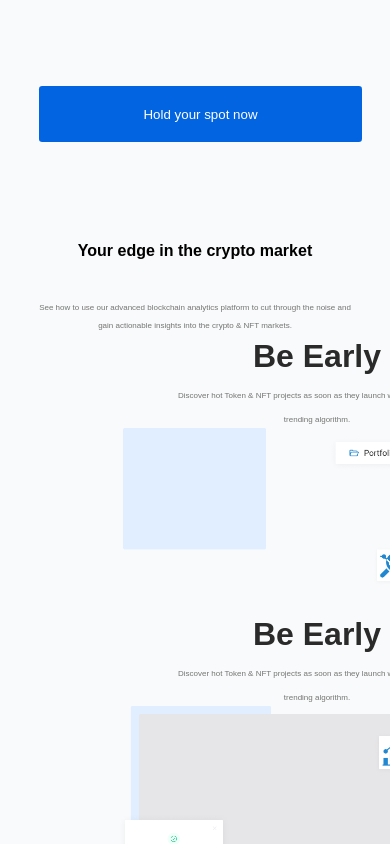
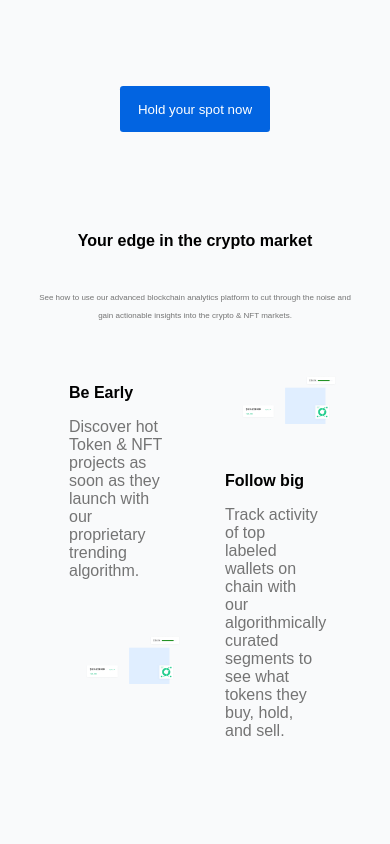
Before and after one commit to Muzammil-crypto/BlockSight, a Next.js app: page / in a window 390 px wide. Shown: the part 1156-2000 px from the top of the page. Built offline with nearby package versions, Linux system fonts and the light colour scheme.

Commit message:
theme responsiveness

```diff
--- a/pages/sections/SectionFive.js
+++ b/pages/sections/SectionFive.js
@@ -31,8 +31,31 @@ export const SectionFive = () => {
         grabCursor={true}
         modules={[Navigation]}
         spaceBetween={33}
-        slidesPerView={3.5}
         ref={swiperRef}
+        breakpoints={{
+          // when window width is >= 640px
+          1410: {
+            width: 1220,
+            slidesPerView: 3.5,
+          },
+          1160: {
+            width: 1100,
+            slidesPerView: 3,
+          },
+          900: {
+            width: 900,
+            slidesPerView: 3,
+          },
+          // when window width is >= 768px
+          800: {
+            width: 820,
+            slidesPerView: 2,
+          },
+          700: {
+            width: 768,
+            slidesPerView: 2,
+          },
+        }}
       >
         {Testmonials.map((item, val) => (
           <SwiperSlide key={val}>
--- a/pages/sections/styles/styles.module.scss
+++ b/pages/sections/styles/styles.module.scss
@@ -71,10 +71,60 @@ margin-bottom: 100px;
             color: #2a2a2aba;
 }
 
-@media (max-width: 500px){
+@media (max-width: 800px){
     .center {
         margin-top: 50px;
         width: 80%;
         text-align: center;
         }
+        .discount{
+            // margin-left: 295px;
+            align-content: center;
+            align-items: center;
+            display: block;
+            box-shadow: 0 0px 8px 3px #1f2a392b;
+            z-index: -1;
+            margin-top: 55px;
+            margin-bottom: 200px;
+            align-self: center;
+                height: 463px;
+                width: 570PX;
+                padding-top: 50px;
+            background-color: white;
+        }
+
+
 }
+@media (max-width: 900px){
+    .discount{
+        margin-left: 000px;
+        align-content: center;
+        align-items: center;
+        display: block;
+        box-shadow: 0 0px 8px 3px #1f2a392b;
+        z-index: -1;
+        margin-top: 55px;
+        margin-bottom: 100px;
+        align-self: center;
+            height: 400px;
+            width: 400PX;
+            padding-top: 50px;
+        background-color: white;
+    }
+    .secMargin{
+        padding-left: 15px;
+        padding-right: 15px;
+        margin-top: 32px;
+        margin-bottom: 10px;
+    }
+    .centerDiv{
+        box-shadow: 0 0px 8px 3px #1f2a392b;
+        z-index: -1;
+
+        margin-top: 120px;
+            height: 256px;
+            width: 100%;
+            padding-top: 50px;
+        background-color: white;
+    }
+}
--- a/src/components/Button/styles.module.scss
+++ b/src/components/Button/styles.module.scss
@@ -5,6 +5,15 @@
     border-radius: 0.2rem;
     color: white;
     border-width: 0;
+}
 
-
+@media (max-width:800px){
+    .buttonGen{
+        width: 150px;
+        height: 46px;
+        background-color: #0264E1;
+        border-radius: 0.2rem;
+        color: white;
+        border-width: 0;
+    }
 }
--- a/src/components/GridView/GridSection.js
+++ b/src/components/GridView/GridSection.js
@@ -6,91 +6,56 @@ import { DescriptionText } from "../Typography/DescriptionText";
 
 export const GridSection = () => {
   return (
-    <div className={styles.row}>
-      <div className={styles.body}>
-        <div className={styles.leftItem}>
-          <SubHeading text={"Be Early"} />
-          <DescriptionText
-            text={
-              "Discover hot Token & NFT projects as soon as they launch with our proprietary trending algorithm."
-            }
-          />
+    <div className={styles.fish}>
+      <figure className={styles.figure}>
+        <div class={styles.textcontainer}>
+          <h3 className={styles.heading}>Be Early</h3>
+          <p className={styles.description}>
+            Discover hot Token & NFT projects as soon as they launch with our
+            proprietary trending algorithm.
+          </p>
         </div>
-        <div className={styles.img}>
-          <Image
-            className={styles.img}
-            src="/img1.png"
-            alt="Next.js Logo"
-            width={631}
-            height={396}
-            priority
-          />
+        <Image
+          height={396}
+          width={631}
+          alt=""
+          className={styles.fishpics}
+          src="/img1.png"
+        />
+      </figure>
+      <figure className={styles.figure}>
+        <Image
+          height={396}
+          width={631}
+          alt=""
+          className={styles.fishpics}
+          src="/img1.png"
+        />
+        <div className={styles.textcontainer}>
+          <h3 className={styles.heading}>Follow big</h3>
+          <p className={styles.description}>
+            Track activity of top labeled wallets on chain with our
+            algorithmically curated segments to see what tokens they buy, hold,
+            and sell.
+          </p>
         </div>
-      </div>
-      {/*  */}
-      <div className={styles.body}>
-        <div className={styles.leftImage}>
-          <Image
-            className={styles.img}
-            src="/img2.png"
-            alt="Next.js Logo"
-            width={631}
-            height={396}
-            priority
-          />
+      </figure>
+      <figure className={styles.figure}>
+        <div class={styles.textcontainer}>
+          <h3 className={styles.heading}>Be Early</h3>
+          <p className={styles.description}>
+            Discover hot Token & NFT projects as soon as they launch with our
+            proprietary trending algorithm.
+          </p>
         </div>
-        <div className={styles.rightText}>
-          <SubHeading text={"Follow big money"} />
-          <DescriptionText
-            text={
-              "Track activity of top labeled wallets on chain with our algorithmically curated segments to see what tokens they buy, hold, and sell."
-            }
-          />
-        </div>
-      </div>
-      {/*  */}
-      <div className={styles.body}>
-        <div className={styles.leftItem}>
-          <SubHeading text={"Be Early"} />
-          <DescriptionText
-            text={
-              "Discover hot Token & NFT projects as soon as they launch with our proprietary trending algorithm."
-            }
-          />
-        </div>
-        <div className={styles.img}>
-          <Image
-            className={styles.img}
-            src="/img3.png"
-            alt="Next.js Logo"
-            width={631}
-            height={396}
-            priority
-          />
-        </div>
-      </div>
-      {/*  */}
-      <div className={styles.body}>
-        <div className={styles.leftImage}>
-          <Image
-            className={styles.img}
-            src="/img4.png"
-            alt="Next.js Logo"
-            width={631}
-            height={396}
-            priority
-          />
-        </div>
-        <div className={styles.rightText}>
-          <SubHeading text={"Follow big money"} />
-          <DescriptionText
-            text={
-              "Track activity of top labeled wallets on chain with our algorithmically curated segments to see what tokens they buy, hold, and sell."
-            }
-          />
-        </div>
-      </div>
-      {/*  */}
+        <Image
+          height={396}
+          width={631}
+          alt=""
+          className={styles.fishpics}
+          src="/img1.png"
+        />
+      </figure>
     </div>
   );
 };
--- a/src/components/GridView/gridStyle.module.scss
+++ b/src/components/GridView/gridStyle.module.scss
@@ -1,41 +1,93 @@
+.fish {
+  display: grid;
+  grid-template-columns: repeat(1, 100%);
+  grid-auto-rows: 1fr;
+}
 
-.column {
-    float: left;
-    width: 33.33%;
-    padding: 5px;
-  }
-  .row::after {
-  display: grid;
-    clear: both;
-    display: table;
-    // width: "100%";
-    margin: 5rem
+.figure {
+  flex: 1;
+  display: flex;
+  flex-direction: row;
+align-content: center;
+
+}
+.fishpics {
+  margin: 1rem;
+  max-width: 50%;
+  height: auto;
+  object-fit: cover;
+}
+
+
+.textcontainer {
+  margin: 1rem;
+
+  width: 450px;
+  align-self: center;
+  max-width: 50%;
+}
+.pright{
+  text-align: start;
+  font-size: 16;
+  font-weight:  40;
+  font-family:  sans-serif;
+  color:  #747474;
+}
+.heading{
+  padding: 33;
+  font-size: 32px;
+  font-weight: 600;
+  font-family: sans-serif;
+  text-align: start;
+
+}
+.description{
+  text-align: start;
+  font-size: 16;
+  font-weight:  40;
+  font-family:  sans-serif;
+  color:  #747474;
+}
+
+
+@media only screen and (max-width: 768px) {
+  .fish {
+    display: grid;
+    grid-template-columns: repeat(2, 50.00%);
+    grid-auto-rows: auto;
   }
 
-  .body {
-    display: grid;
-    padding: 0rem;
-    grid-template-columns: 300px 1fr;
-    margin-left: 8rem;
-    margin-right: 8rem;
-
-    align-items: center;
-    max-width: 800px;
-    font: 500 100%/1.5 system-ui;
+  .figure {
+    margin: 30px;
+    display: flex;
+    flex-direction: column;
   }
-  .img {
-    margin-right: -300px;
+  .fishpics {
+    margin: 1rem;
     max-width: 100%;
     height: auto;
+    object-fit: cover;
   }
-  .rightText{
-    width: 400px;
-    margin-left: 210px;
-    margin-right: -320px;
-    height: auto;
+
+  .textcontainer {
+    margin: 1rem;
+
+    align-self: center;
+    max-width: 100%;
   }
-  .leftImage{
-    margin-left: -200px;
-    max-width: 100%;
-    height: auto;
+  .heading{
+    padding: 33;
+    font-size: 16px;
+    font-weight: 600;
+    font-family: sans-serif;
+    text-align: start;
+
   }
+  .description{
+    text-align: start;
+    font-size: 8;
+    font-weight:  40;
+    font-family:  sans-serif;
+    color:  #747474;
+}
+}
--- a/src/components/NavigationBar.js/NavBar.js
+++ b/src/components/NavigationBar.js/NavBar.js
@@ -13,15 +13,7 @@ export const NavBar = () => {
         height={38}
         priority
       />
-      <div>
-        <a
-          href="https://vercel.com?utm_source=create-next-app&utm_medium=default-template&utm_campaign=create-next-app"
-          target="_blank"
-          rel="noopener noreferrer"
-        >
-          <Button title={"Join Now"} />
-        </a>
-      </div>
+      <Button title={"Join Now"} />
     </div>
   );
 };
--- a/src/components/NavigationBar.js/styles.module.scss
+++ b/src/components/NavigationBar.js/styles.module.scss
@@ -5,6 +5,16 @@
     border-radius: 0.2rem;
     color: white;
     border-width: 0;
+}
 
-
+@media (max-width: 800px){
+    .buttonNav{
+        margin-right: 10px;
+        width: 100px;
+        height: 36px;
+        background-color: #0264E1;
+        border-radius: 0.2rem;
+        color: white;
+        border-width: 0;
+    }
 }
--- a/src/components/SwiperSlider.js/styles.module.scss
+++ b/src/components/SwiperSlider.js/styles.module.scss
@@ -4,3 +4,13 @@
 .leftSwipe{
     margin-left: 350px; margin-top: 10px;
 }
+
+@media (max-width: 700px){
+    .rightSwipe{
+        margin-top: 8px; margin-left: 30px;
+    }
+    .leftSwipe{
+        margin-left: 80px; margin-top: 8px;
+    }
+
+}
--- a/src/components/Typography/SubHeading.js
+++ b/src/components/Typography/SubHeading.js
@@ -4,16 +4,7 @@ import styles from "./styles.module.scss";
 export const SubHeading = ({ text }) => {
   return (
     <div>
-      <text
-        style={{
-          fontSize: 32,
-          fontWeight: 600,
-          fontFamily: "sans-serif",
-          color: "#2A2A2A",
-        }}
-      >
-        {text}
-      </text>
+      <text className={styles.subHeading}>{text}</text>
     </div>
   );
 };
--- a/src/components/Typography/styles.module.scss
+++ b/src/components/Typography/styles.module.scss
@@ -21,9 +21,15 @@
     font-family:  sans-serif;
     color:  #036406;
 }
+.subHeading{
+    font-size: 32px;
+    font-weight : 600;
+    font-family : sans-serif;
+    color: #2A2A2A;
+}
 
 
-@media (max-width:600px){
+@media (max-width:800px){
     .heading{
         padding: 33;
         font-size: 16px;
@@ -45,4 +51,12 @@
         font-family:  sans-serif;
         color:  #036406;
     }
+    .subHeading{
+        font-size: 16px;
+        font-weight : 600;
+        font-family : sans-serif;
+        color: #2A2A2A;
+    }
+
+
 }
--- a/styles/Home.module.scss
+++ b/styles/Home.module.scss
@@ -284,3 +284,33 @@ text-align: center;
     transform: rotate(0deg);
   }
 }
+
+@media (max-width: 700px){
+  .description {
+    margin-left: 20px;
+    margin-right: 10px;
+
+    margin-top: -60px;
+    display: inherit;
+    justify-content: inherit;
+    align-items: inherit;
+    font-size: 0.85rem;
+    max-width: var(--max-width);
+    width: 100%;
+    z-index: 2;
+    font-family: var(--font-mono);
+
+    position: absolute;
+
+  }
+  .card {
+    box-shadow: 0 0px 15px 0.1px #0610373a;
+
+    margin: 0.5rem 1rem;
+    padding: 1rem 4rem;
+    width: 100%;
+    border-radius: 8;
+    background: #EFF1F2;
+    border: 1px solid rgba(var(--card-border-rgb), 0);
+  }
+}
```
Also changed, not shown: src/components/GridView/GridText.js (added, +10 -0 lines).
